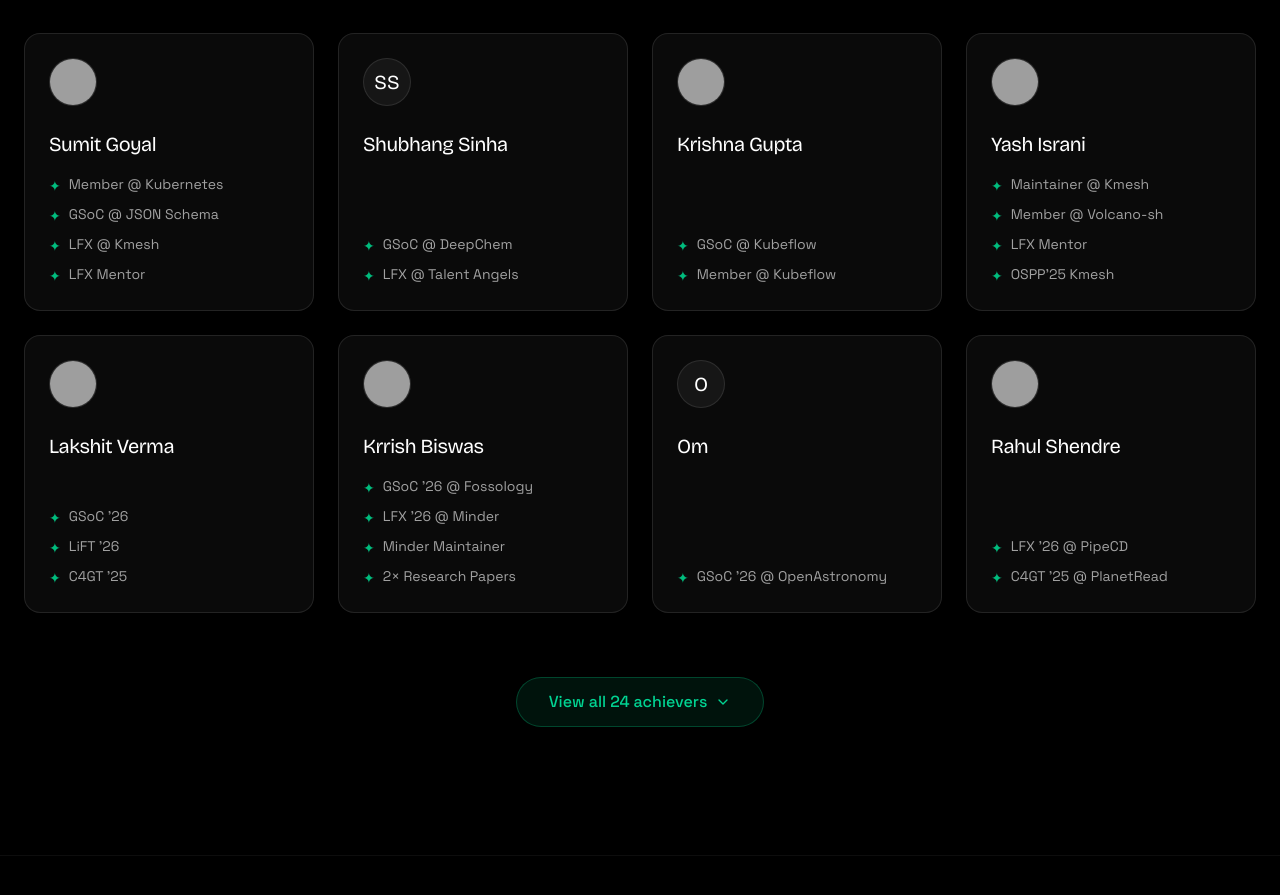
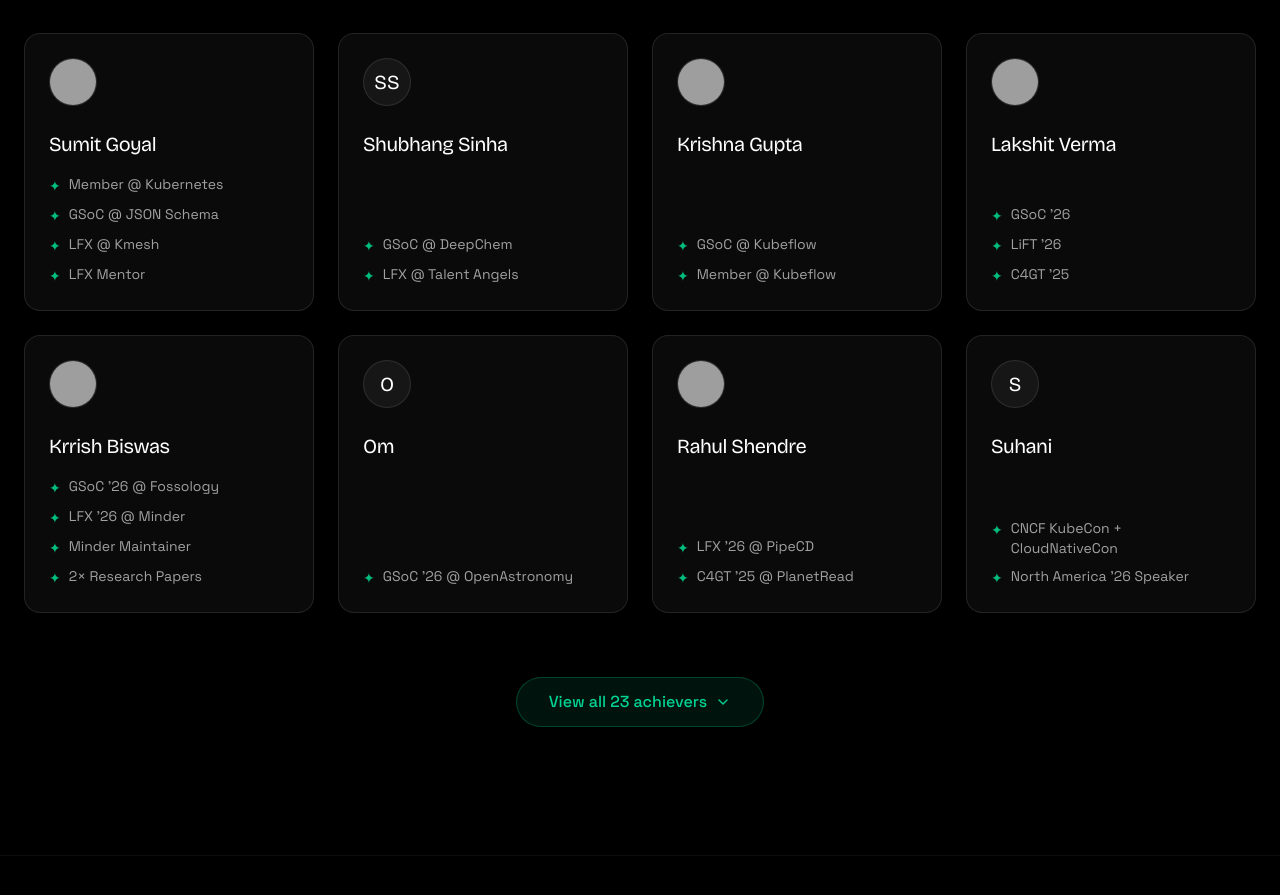
Before and after one commit to OSSConnect/oss-website, a Next.js app: page / in a window 1280 px wide. Shown: the part 4561-5456 px from the top of the page. Built offline with nearby package versions, Linux system fonts and the light colour scheme; grey boxes are pictures that could not be loaded.

Commit message:
Remove Yash Israni from site content

```diff
--- a/components/Achievements.tsx
+++ b/components/Achievements.tsx
@@ -25,7 +25,6 @@ const achievers: Achiever[] = [
   { initials: "SG", name: "Sumit Goyal", roles: ["Member @ Kubernetes", "GSoC @ JSON Schema", "LFX @ Kmesh", "LFX Mentor"], github: "https://github.com/itvi-1234" },
   { initials: "SS", name: "Shubhang Sinha", roles: ["GSoC @ DeepChem", "LFX @ Talent Angels"] },
   { initials: "KG", name: "Krishna Gupta", roles: ["GSoC @ Kubeflow", "Member @ Kubeflow"], github: "https://github.com/Krishna-kg732" },
-  { initials: "YI", name: "Yash Israni", roles: ["Maintainer @ Kmesh", "Member @ Volcano-sh", "LFX Mentor", "OSPP'25 Kmesh"], github: "https://github.com/yashisrani" },
   { initials: "LV", name: "Lakshit Verma", roles: ["GSoC '26", "LiFT '26", "C4GT '25"], github: "https://github.com/vee1e" },
   { initials: "KB", name: "Krrish Biswas", roles: ["GSoC '26 @ Fossology", "LFX '26 @ Minder", "Minder Maintainer", "2× Research Papers"], github: "https://github.com/krrish175-byte" },
   { initials: "O", name: "Om", roles: ["GSoC '26 @ OpenAstronomy"] },
--- a/lib/data.ts
+++ b/lib/data.ts
@@ -137,7 +137,6 @@ export const achievers: Achiever[] = [
   { name: "Sumit Goyal", tags: ["Member @ Kubernetes", "GSoC @ JSON Schema", "LFX @ Kmesh", "LFX Mentor"] },
   { name: "Shubhang Sinha", tags: ["GSoC @ DeepChem", "LFX @ Talent Angels"] },
   { name: "Krishna Gupta", tags: ["GSoC @ Kubeflow", "Member @ Kubeflow"] },
-  { name: "Yash Israni", tags: ["Maintainer @ Kmesh", "Member @ Volcano-sh", "LFX Mentor", "OSPP'25 Kmesh"] },
   { name: "Lakshit Verma", tags: ["GSoC '26", "LiFT '26", "C4GT '25"] },
   { name: "Krrish Biswas", tags: ["GSoC '26 @ Fossology", "LFX '26 @ Minder", "Minder Maintainer", "2× Research Papers"] },
   { name: "Om", tags: ["GSoC '26 @ OpenAstronomy"] },
--- a/lib/data/community.ts
+++ b/lib/data/community.ts
@@ -90,7 +90,7 @@ export const members = [
 
 export const testimonials = [
   {
-    quote: "Found both Sumit and Yash via LinkedIn, and they shared the link... insights, the people around and the overall mentorship not just by the mods but by the entire community helped me a lot, exactly like OSS!",
+    quote: "Found the community via LinkedIn, and they shared the link... insights, the people around and the overall mentorship not just by the mods but by the entire community helped me a lot, exactly like OSS!",
     author: "Community Member",
   },
   {
```
Also changed, not shown: 1 other file (tests, documents, lock files or other folders).
